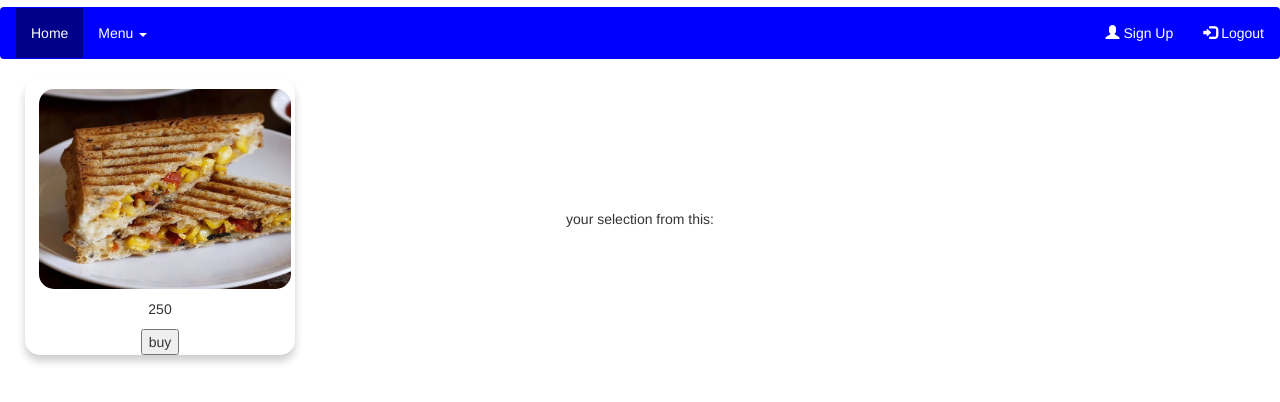
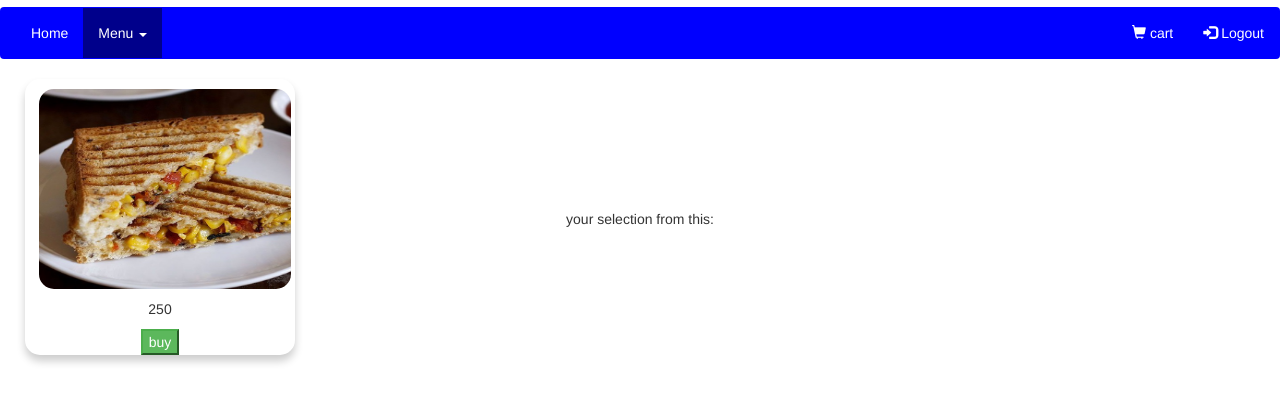
Before and after one commit to parampa10/online-food-ordering-system, a plain HTML site: page sandwich.html in a window 1280 px wide. Shown: the part 68-470 px from the top of the page. Drawn offline with nearby package versions, Linux system fonts and the light colour scheme.

Commit message:
Update sandwich.html

```diff
--- a/sandwich.html
+++ b/sandwich.html
@@ -11,8 +11,8 @@
 	<nav class="navbar bg-primary my">
   <div class="container-fluid">
     <ul class="nav navbar-nav">
-      <li class="now"><a href="home.html" >Home</a></li>
-      <li class="dropdown"><a class="dropdown-toggle" data-toggle="dropdown" href="#">Menu <span class="caret"></span></a>
+      <li ><a href="home.html" >Home</a></li>
+      <li class="dropdown now"><a class="dropdown-toggle" data-toggle="dropdown" href="#">Menu <span class="caret"></span></a>
         <ul class="dropdown-menu">
           <li><a href="pizza.html">Pizza</a></li>
           <li class="nowdish"><a href="sandwich.html">sandwich</a></li>
@@ -23,7 +23,7 @@
       </li>
     </ul>
     <ul class="nav navbar-nav navbar-right">
-      <li><a href="signup.html"><span class="glyphicon glyphicon-user"></span> Sign Up</a></li>
+      <li><a href="cart.html"><span class="glyphicon glyphicon-shopping-cart"></span> cart</a></li>
       <li><a href="index.html"><span class="glyphicon glyphicon-log-in"></span> Logout</a></li>
     </ul>
   </div>
@@ -32,7 +32,7 @@
 		<div class=inner>
 			<img src="sandwich.jpg"/>
 			<p id="price" type="int">250</p>
-			<button id="sandwich" onclick="select(event)">buy</button>
+			<button id="sandwich" onclick="select(event)" class="btn-success">buy</button>
 		</div>
 	</div>
 
```
